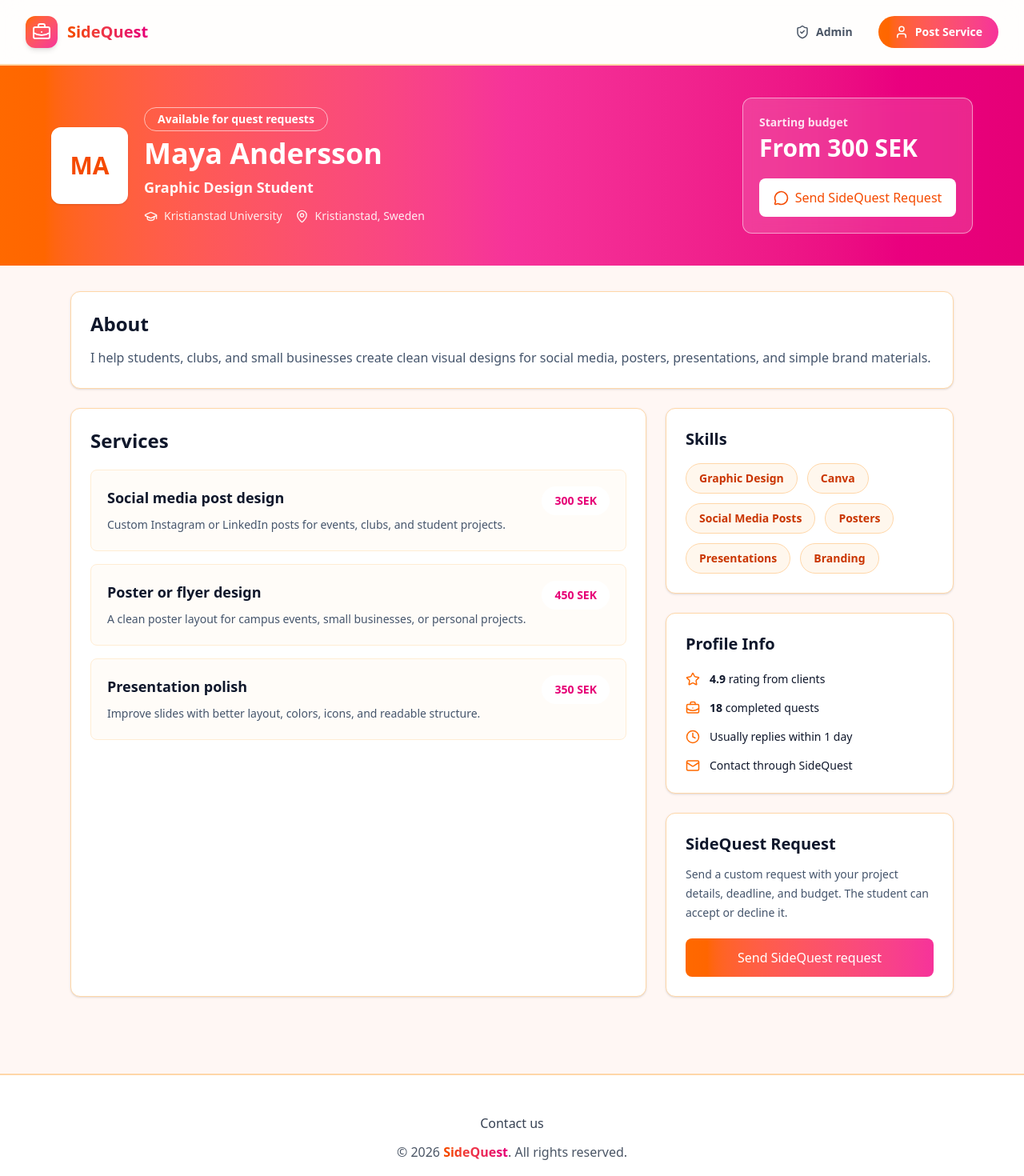
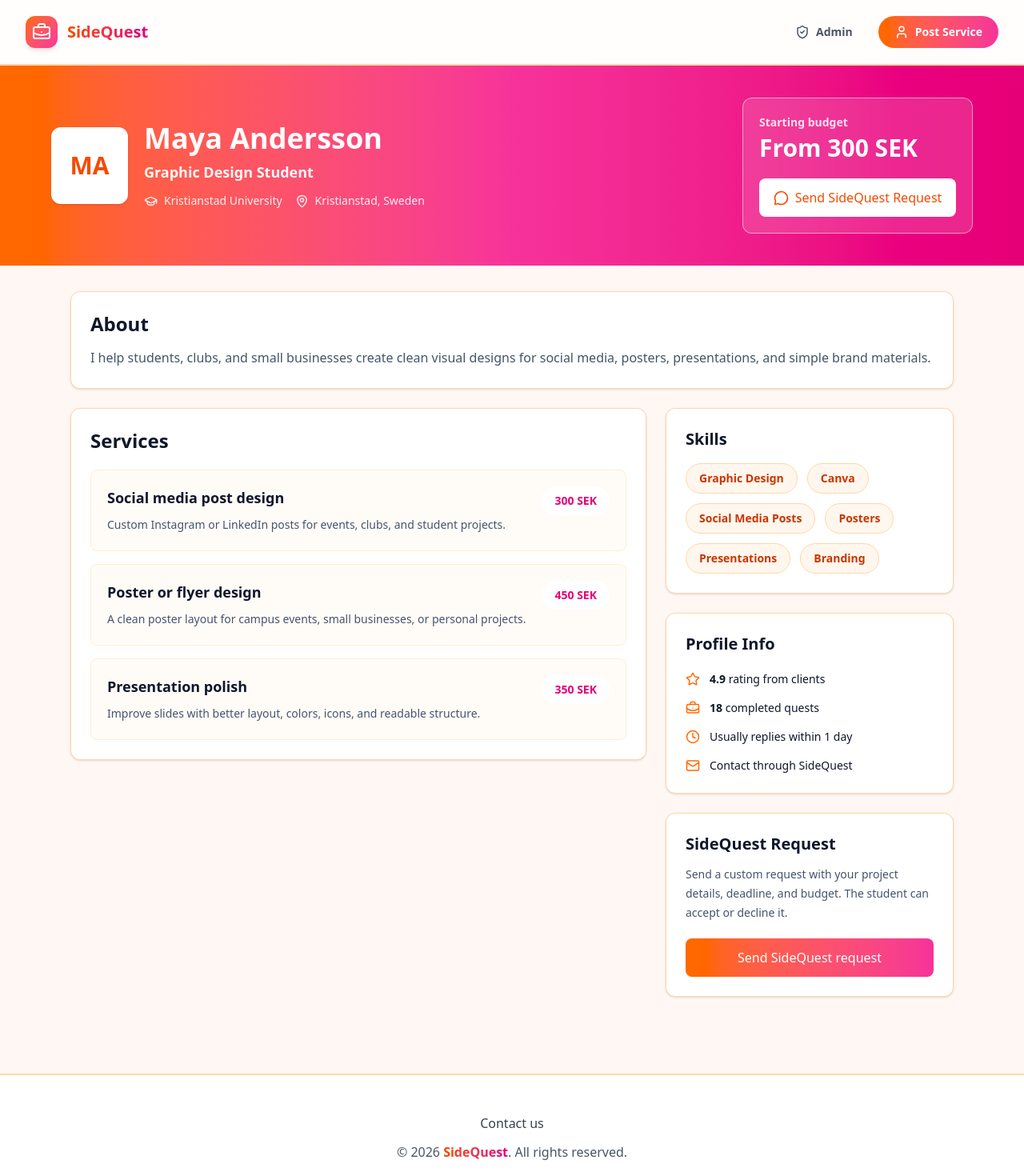
Before and after one commit to mavagoncalves/SideQuest, a React app in the folder frontend/: page /public-profile in a window 1280 px wide. Shown: the top 1470 px of the page at 80% size. Built offline with nearby package versions, Linux system fonts and the light colour scheme; the HTML template or start-up script is replaced by a standard one.

Commit message:
Changed the size of some of the cards/boxes. Made the Services box flexible in size: it can shrink or stretch now depending on how many services are in it

```diff
--- a/frontend/src/pages/PublicProfile.jsx
+++ b/frontend/src/pages/PublicProfile.jsx
@@ -64,9 +64,7 @@ const PublicProfile = () => {
                             </div>
 
                             <div>
-                                <p className="mb-2 w-fit rounded-full border border-white/60 px-4 py-1 text-sm font-bold">
-                                    Available for quest requests
-                                </p>
+
                                 <h1 className="text-4xl font-extrabold">{student.name}</h1>
                                 <p className="mt-2 text-lg font-semibold text-white/95">{student.title}</p>
                                 <div className="mt-3 flex flex-wrap gap-4 text-sm text-white/90">
@@ -99,7 +97,7 @@ const PublicProfile = () => {
                         <p className="mt-3 leading-7 text-slate-600">{student.bio}</p>
                     </div>
 
-                    <div className="mt-6 grid gap-6 lg:grid-cols-[2fr_1fr]">
+                    <div className="mt-6 grid items-start gap-6 lg:grid-cols-[2fr_1fr]">
                         <div className="rounded-xl border border-orange-200 bg-white p-6 shadow-sm">
                             <h2 className="text-2xl font-bold">Services</h2>
                             <div className="mt-5 grid gap-4">
@@ -166,6 +164,11 @@ const PublicProfile = () => {
                                 </div>
                             </div>
 
+                            {/**
+                             * Added this part even if it is a repetition because if there are a lot of services in the services card,
+                             * then the services card will stretch in size. Maybe the right side would look too empty in that case.
+                             * We can delete this div later if that is not the case.
+                             */}
                             <div className="rounded-xl border border-orange-200 bg-white p-6 shadow-sm">
                                 <h2 className="text-xl font-bold">SideQuest Request</h2>
                                 <p className="mt-3 text-sm leading-6 text-slate-600">
@@ -176,6 +179,7 @@ const PublicProfile = () => {
                                     Send SideQuest request
                                 </button>
                             </div>
+
                         </aside>
                     </div>
                 </section>
```
